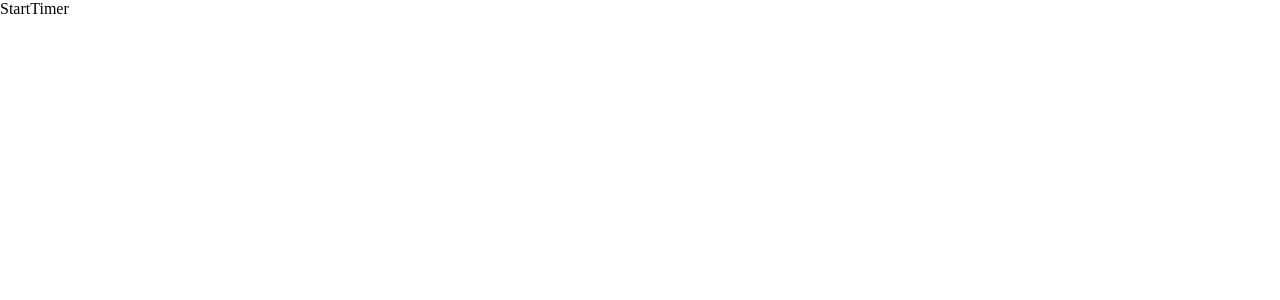
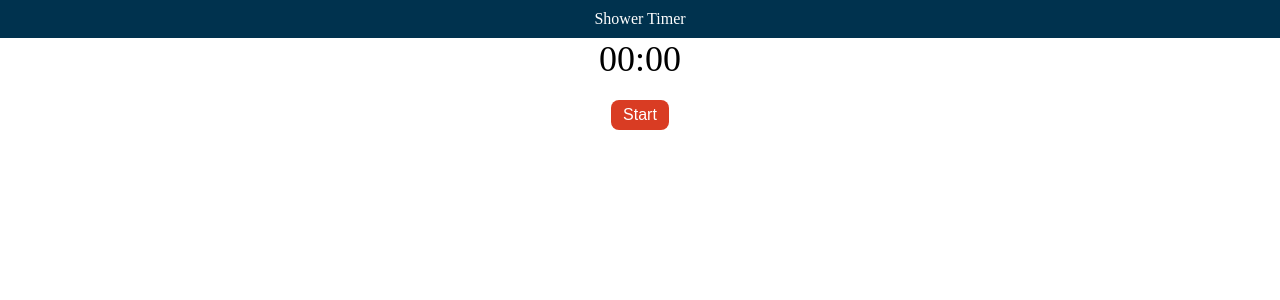
Before and after one commit to Jahad-Mohamed/industry-project-hackathon, a React (Create React App) app: page /options/timer in a window 1280 px wide. Shown: the top 300 px of the page. Built offline with nearby package versions, Linux system fonts and the light colour scheme.

Commit message:
timer added

```diff
--- a/src/App.js
+++ b/src/App.js
@@ -5,7 +5,7 @@
 import EnterManual from "./components/EnterManual/EnterManual";
 import StartTimer from "./components/StartTimer/StartTimer";
 import ManualResults from "./components/ManualResults/ManualResults";
-import TimerResults from "./components/TimerResults/TimerResults";
+// import TimerResults from "./components/TimerResults/TimerResults";
 
 function App() {
   return (
--- a/src/components/StartTimer/StartTimer.jsx
+++ b/src/components/StartTimer/StartTimer.jsx
@@ -1,8 +1,57 @@
 import React from "react";
 import "./start-timer.scss";
+import Header from "../Header/Header";
 
 const StartTimer = () => {
-  return <div>StartTimer</div>;
+  const [time, setTime] = React.useState(0);
+  const [timerOn, setTimerOn] = React.useState(false);
+
+  React.useEffect(() => {
+    let interval = null;
+
+    if (timerOn) {
+      interval = setInterval(() => {
+        setTime((prevTime) => prevTime + 10);
+      }, 10);
+    } else if (!timerOn) {
+      clearInterval(interval);
+    }
+
+    return () => clearInterval(interval);
+  }, [timerOn]);
+
+  return (
+    <>
+      <Header title="Shower Timer" />
+      <div className="timers">
+        <div id="display">
+          {/* <span>{("0" + Math.floor((time / 60000) % 60)).slice(-2)}:</span> */}
+          <span>{("0" + Math.floor((time / 1000) % 60)).slice(-2)}:</span>
+          <span>{("0" + ((time / 10) % 100)).slice(-2)}</span>
+        </div>
+
+        <div id="buttons">
+          {!timerOn && time === 0 && (
+            <button onClick={() => setTimerOn(true)}>Start</button>
+          )}
+          {timerOn && (
+            <>
+              <button onClick={() => setTime(0)}>Reset</button>
+              <button onClick={() => setTime(0)}>Finish</button>
+              <button onClick={() => setTimerOn(false)}>Pause</button>
+            </>
+          )}
+          {!timerOn && time > 0 && (
+            <>
+              <button onClick={() => setTime(0)}>Reset</button>
+              <button onClick={() => setTime(0)}>Finish</button>
+              <button onClick={() => setTimerOn(true)}>Play</button>
+            </>
+          )}
+        </div>
+      </div>
+    </>
+  );
 };
 
 export default StartTimer;
--- a/src/components/StartTimer/start-timer.scss
+++ b/src/components/StartTimer/start-timer.scss
@@ -0,0 +1,34 @@
+.timers {
+  width: 180px;
+  margin: 0 auto;
+  text-align: center;
+}
+
+#display {
+  margin-bottom: 20px;
+}
+#display span {
+  font-size: 36px;
+}
+#buttons button:nth-child(2) {
+  margin-left: 8px;
+}
+
+button {
+  font-size: 16px;
+  background-color: rgb(217, 60, 35);
+  color: #fff;
+  border-radius: 8px;
+  border: none;
+  padding: 6px 12px;
+  cursor: pointer;
+}
+button:hover {
+  background-color: rgb(173, 47, 28);
+}
+button:active {
+  background-color: rgb(130, 35, 21);
+}
+button:focus {
+  outline: 0;
+}
```
